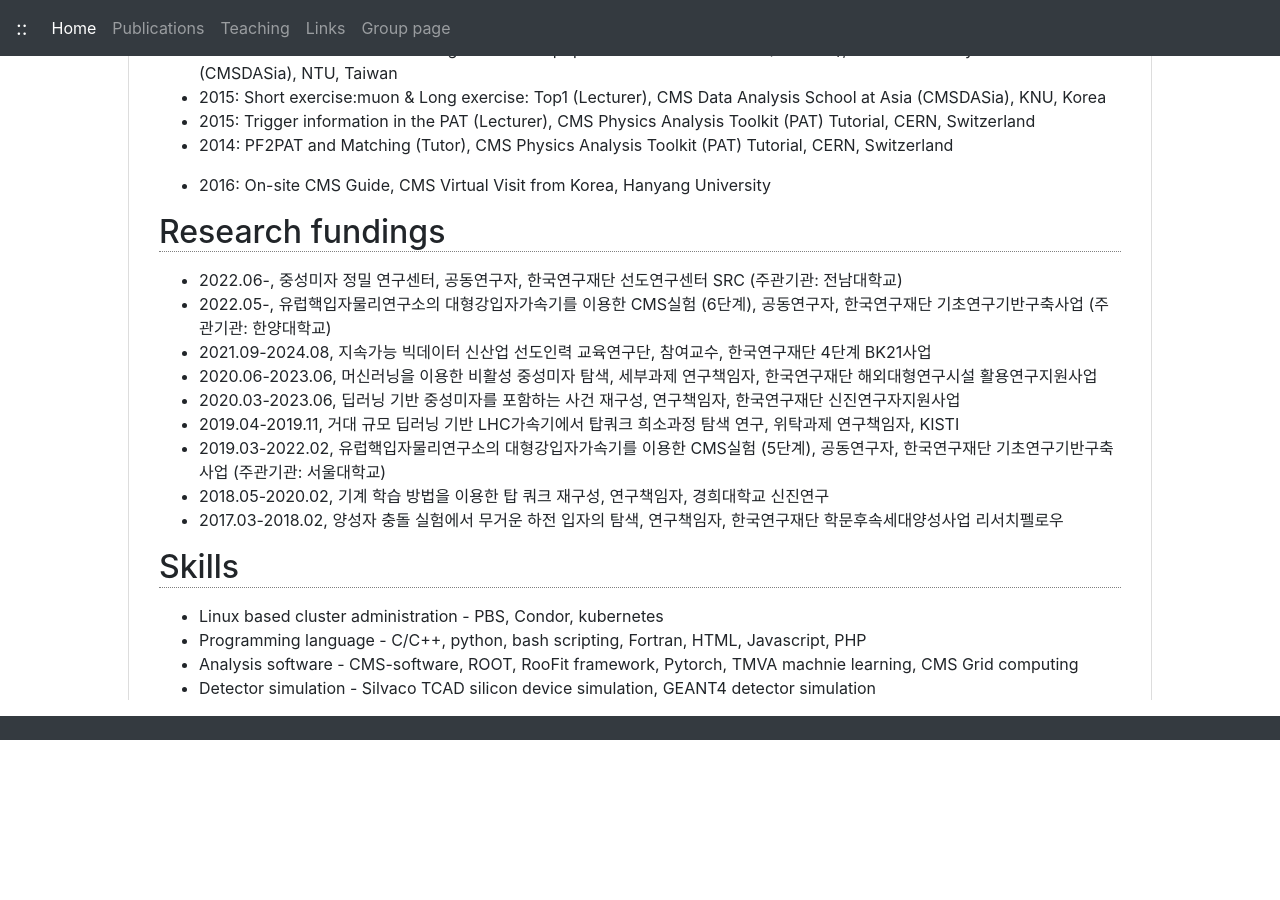
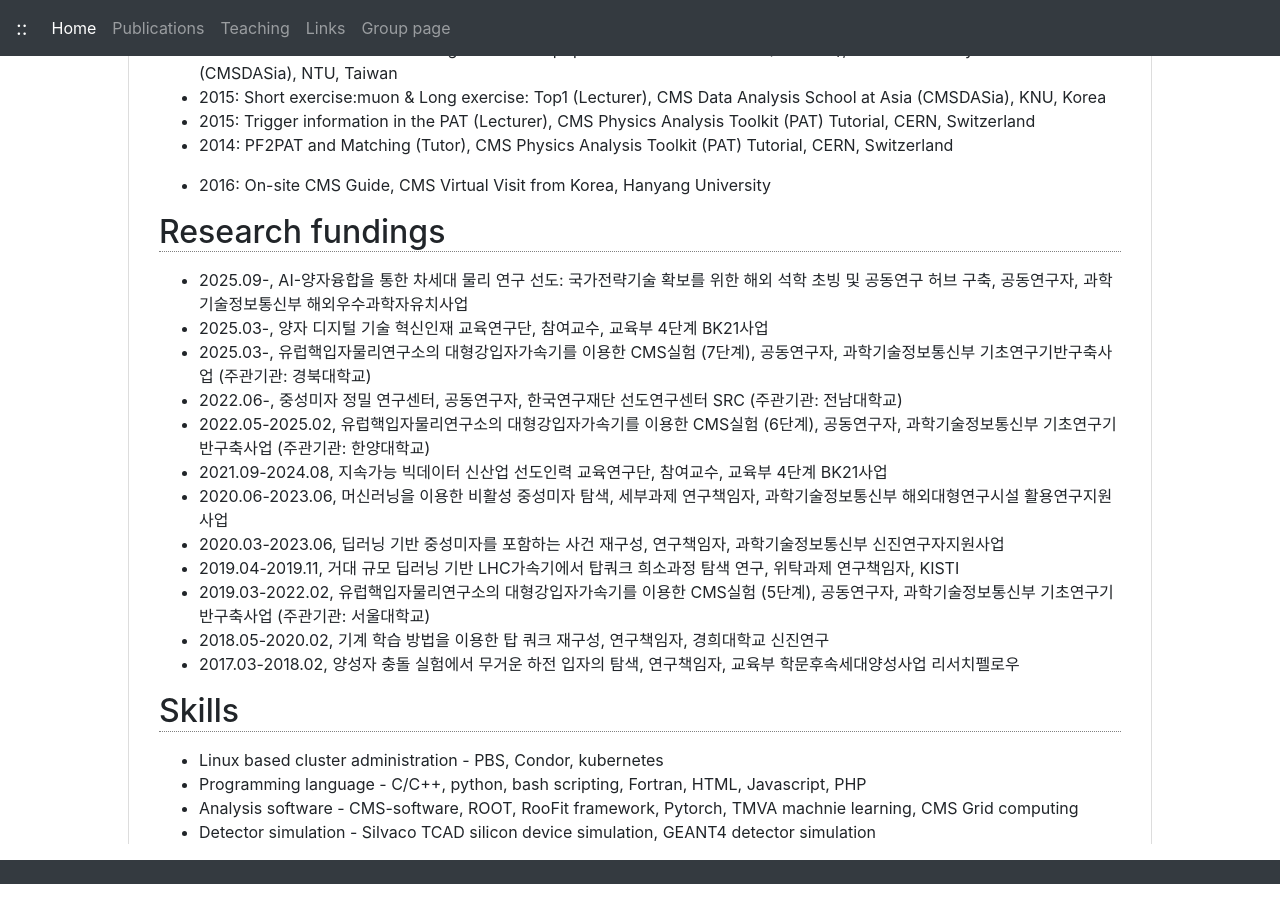
Before and after one commit to jhgoh/jhgoh.github.io, a Jekyll site: the page built from index.html, in a window 1280 px wide and 900 px high, scrolled down 1691 px. Built offline with Jekyll 4.4.1, drawn with Linux system fonts in a browser that asks for light colours; nearby versions of some CDN libraries; before the commit the page ends 2447 px from its top, so only the background shows below that.

Commit message:
Update research funding list in index.html

```diff
--- a/index.html
+++ b/index.html
@@ -126,15 +126,18 @@ table.cv-table tr.linebot {border-bottom:1px solid gray}
 <h2>Research fundings</h2>
 <p>
 <ul>
+  <li>2025.09-, AI-양자융합을 통한 차세대 물리 연구 선도: 국가전략기술 확보를 위한 해외 석학 초빙 및 공동연구 허브 구축, 공동연구자, 과학기술정보통신부 해외우수과학자유치사업</li>
+  <li>2025.03-, 양자 디지털 기술 혁신인재 교육연구단, 참여교수, 교육부 4단계 BK21사업</li>
+  <li>2025.03-, 유럽핵입자물리연구소의 대형강입자가속기를 이용한 CMS실험 (7단계), 공동연구자, 과학기술정보통신부 기초연구기반구축사업 (주관기관: 경북대학교)</li>
   <li>2022.06-, 중성미자 정밀 연구센터, 공동연구자, 한국연구재단 선도연구센터 SRC (주관기관: 전남대학교)</li>
-  <li>2022.05-, 유럽핵입자물리연구소의 대형강입자가속기를 이용한 CMS실험 (6단계), 공동연구자, 한국연구재단 기초연구기반구축사업 (주관기관: 한양대학교)</li>
-  <li>2021.09-2024.08, 지속가능 빅데이터 신산업 선도인력 교육연구단, 참여교수, 한국연구재단 4단계 BK21사업</li>
-  <li>2020.06-2023.06, 머신러닝을 이용한 비활성 중성미자 탐색, 세부과제 연구책임자, 한국연구재단 해외대형연구시설 활용연구지원사업</li>
-  <li>2020.03-2023.06, 딥러닝 기반 중성미자를 포함하는 사건 재구성, 연구책임자, 한국연구재단 신진연구자지원사업</li>
+  <li>2022.05-2025.02, 유럽핵입자물리연구소의 대형강입자가속기를 이용한 CMS실험 (6단계), 공동연구자, 과학기술정보통신부 기초연구기반구축사업 (주관기관: 한양대학교)</li>
+  <li>2021.09-2024.08, 지속가능 빅데이터 신산업 선도인력 교육연구단, 참여교수, 교육부 4단계 BK21사업</li>
+  <li>2020.06-2023.06, 머신러닝을 이용한 비활성 중성미자 탐색, 세부과제 연구책임자, 과학기술정보통신부 해외대형연구시설 활용연구지원사업</li>
+  <li>2020.03-2023.06, 딥러닝 기반 중성미자를 포함하는 사건 재구성, 연구책임자, 과학기술정보통신부 신진연구자지원사업</li>
   <li>2019.04-2019.11, 거대 규모 딥러닝 기반 LHC가속기에서 탑쿼크 희소과정 탐색 연구, 위탁과제 연구책임자, KISTI</li>
-  <li>2019.03-2022.02, 유럽핵입자물리연구소의 대형강입자가속기를 이용한 CMS실험 (5단계), 공동연구자, 한국연구재단 기초연구기반구축사업 (주관기관: 서울대학교)</li>
+  <li>2019.03-2022.02, 유럽핵입자물리연구소의 대형강입자가속기를 이용한 CMS실험 (5단계), 공동연구자, 과학기술정보통신부 기초연구기반구축사업 (주관기관: 서울대학교)</li>
   <li>2018.05-2020.02, 기계 학습 방법을 이용한 탑 쿼크 재구성, 연구책임자, 경희대학교 신진연구</li>
-  <li>2017.03-2018.02, 양성자 충돌 실험에서 무거운 하전 입자의 탐색, 연구책임자, 한국연구재단 학문후속세대양성사업 리서치펠로우</li>
+  <li>2017.03-2018.02, 양성자 충돌 실험에서 무거운 하전 입자의 탐색, 연구책임자, 교육부 학문후속세대양성사업 리서치펠로우</li>
 </ul>
 </p>
 
```
